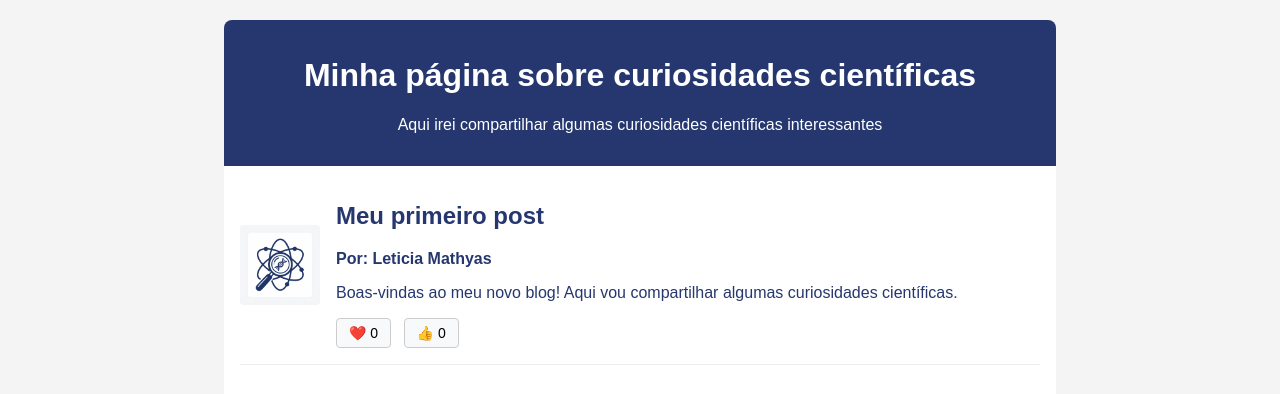
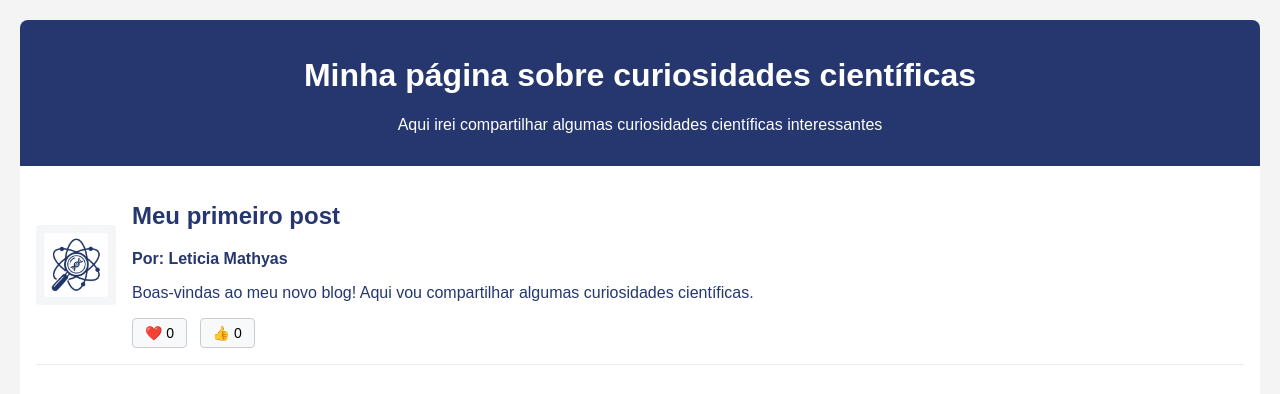
Before and after one commit to leticiamathyaspaz-prog/alura, a plain HTML site: page index.html in a window 1280 px wide. Shown: the top 394 px of the page. Drawn offline with Linux system fonts and the light colour scheme.

Commit message:
Update index.html

```diff
--- a/index.html
+++ b/index.html
@@ -12,11 +12,14 @@
       padding: 20px;
     }
 
+    body{
+      max-width: 100vw;
+    }
+
     header {
       background-color: #25376e;
       color: #FFFFFF;
       text-align: center;
-      max-width: 800px;
       margin: 0 auto;
       padding: 16px;
       border-radius: 8px 8px 0 0;
@@ -25,7 +28,6 @@
     main {
       background-color: #FFFFFF;
       color: #25376e;
-      max-width: 800px;
       margin: 0 auto;
       padding: 16px;
       display: flex;
```
